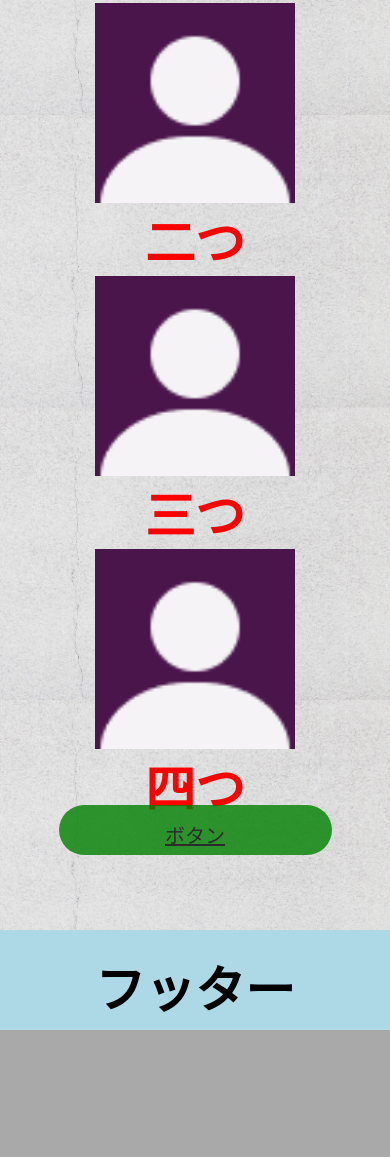
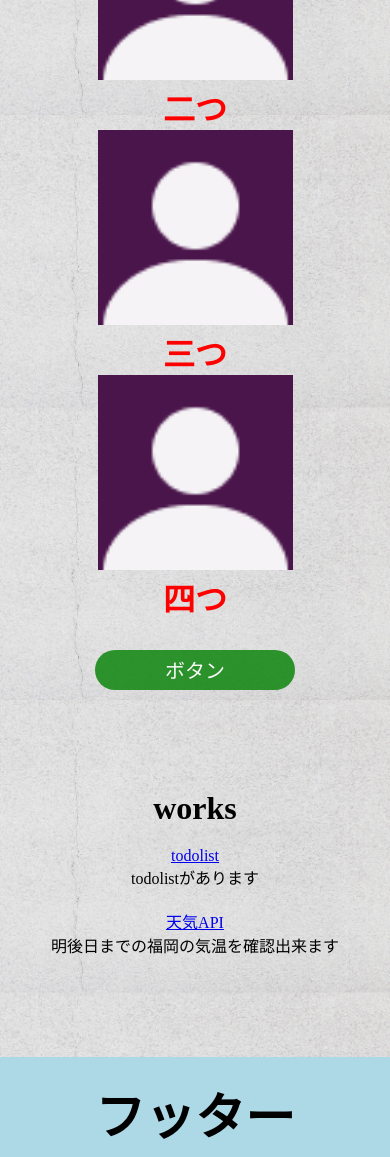
Before and after one commit to yuma6/po, a plain HTML site: page index.html in a window 390 px wide. Shown: the part 470-1627 px from the top of the page. Before the commit the page ends 1500 px from the top, so only its background shows below. Drawn offline with Linux system fonts and the light colour scheme.

Commit message:
works追加

```diff
--- a/index.html
+++ b/index.html
@@ -1,16 +1,3 @@
-
-<!--
-・1ページのサイト
-・自分の名前を入れる
-・1つ以上の画像を使う
-・文字に対して大きさやフォント、色など何らかの変更を加える-->
-<!--
-・ヘッダー、ボディー、フッターという形式で作る
-・背景画像を指定する
-・ボタンを作り外部サイトにリンクさせる
-・ボタンにはhoverやactionなど動きを付け加える
-・ヘッダーを固定する-->
-
 <!DOCTYPE html>
 <html>
 <!--head-->
@@ -23,45 +10,68 @@
 <!--head-->
     <body>
 <!--header-->
-        <header class="b0">
-            <div class="b1">
-                <p class="b2">ヘッダー</p>
+        <div class="he-area"></div>
+        <header>
+            <div class="he-text-float">
+                <p class="he-text">ヘッダー</p>
             </div>
-            <div class="b3">
-                <img class="b6" src="sozai_cman_jp_20210519151659.png">
-                <ul class="b4">
-                    <li class="b5">あれ</li>
-                    <li class="b5">これ</li>
-                    <li class="b5">それ</li>
+            <div>
+                <img class="he-hamburger-img" src="sozai_cman_jp_20210519151659.png">
+                <ul class="he-items">
+                    <li class="he-item">あれ</li>
+                    <li class="he-item">これ</li>
+                    <li class="he-item">それ</li>
                 </ul>
             </div>
         </header>
-<!--header--><!--body-->
-        <div class="a0">
-            <div class="a1">
-                <img class="a2" src="TTCAYTHT2-U01VBK3TBPB-g7e3a29fe7b3-72.png">
-                <h1 class="a3">小林結眞</h1>
+<!--header-->
+<!--body-->
+        <div>
+            <div>
+                <div class="bo-item">
+                    <img class="bo-item-img" src="TTCAYTHT2-U01VBK3TBPB-g7e3a29fe7b3-72.png">
+                    <h1 class="bo-item-text">小林結眞</h1>
+                </div>
+                <div class="bo-item">
+                    <img class="bo-item-img" src="TTCAYTHT2-U01VBK3TBPB-g7e3a29fe7b3-72.png">
+                    <h1 class="bo-item-text">二つ</h1>
+                </div>
+                <div class="bo-item">
+                    <img class="bo-item-img" src="TTCAYTHT2-U01VBK3TBPB-g7e3a29fe7b3-72.png">
+                    <h1 class="bo-item-text">三つ</h1>
+                </div>
+                <div class="bo-item">
+                    <img class="bo-item-img" src="TTCAYTHT2-U01VBK3TBPB-g7e3a29fe7b3-72.png">
+                    <h1 class="bo-item-text">四つ</h1>
+                </div>
+                <div class="clear-float"></div>
             </div>
-            <div class="a1">
-                <img class="a2" src="TTCAYTHT2-U01VBK3TBPB-g7e3a29fe7b3-72.png">
-                <h1 class="a3">二つ</h1>
+            <div class="bo-button-position">
+                <a class="bo-button" href="https://www.google.com/">
+                    <span class="bo-button-text">ボタン</span>
+                </a>
             </div>
-            <div class="a1">
-                <img class="a2" src="TTCAYTHT2-U01VBK3TBPB-g7e3a29fe7b3-72.png">
-                <h1 class="a3">三つ</h1>
+        </div>
+        <div id="works">
+            <h1>
+                <p>works</p>
+            </h1>
+            <div>
+                <div class="work">
+                    <a href="https://yuma6.github.io/todolist_lms/">todolist</a>
+                    <p>todolistがあります</p>
+                </div>
+                <div class="work">
+                    <a href="https://yuma6.github.io/project_exam/">天気API</a>
+                    <p>明後日までの福岡の気温を確認出来ます</p>
+                </div>
             </div>
-            <div class="a1">
-                <img class="a2" src="TTCAYTHT2-U01VBK3TBPB-g7e3a29fe7b3-72.png">
-                <h1 class="a3">四つ</h1>
-            </div>
-            <p class="a4">
-               <a class="a5" href="https://www.google.com/">ボタン</a>
-            </p>
         </div>
-<!--body--><!--footer-->
-        <footer class="c0">
-            <div class="c1">
-                <p class="c2">フッター</p>
+<!--body-->
+<!--footer-->
+        <footer>
+            <div class="fo-bg">
+                <p class="fo-text">フッター</p>
             </div>
         </footer>
 <!--footer-->
--- a/responsive.css
+++ b/responsive.css
@@ -1,36 +1,24 @@
-
-/*・２つのブレイクポイントを設けて、スマートフォン、タブレット、PCの３つのデバイスで表示を変える
-・デバイスの横幅によって、ヘッダーメニューをハンバーガーメニュに切り替える
-・横並びになっている要素の一列に並ベる数をデバイスの横幅によって切り替える*/
-
 @media (max-width:1000px){
-    .a1 {
+    .bo-item {
         width: 50%;
     }
-    .a4 {
-        width: 50%;
-        left: 25%;
-        top: 80%;
+    .bo-button {
+        height: 40px;
+        width: 200px;
     }
-
 }
 @media (max-width: 670px){
-    body {
-        height: 1500px;
-    }
-    .a1 {
+    .bo-item {
         width: 100%;
     }
-    .a4 {
-        width: 70%;
-        left: 15%;
-        top: 85%;
+    .bo-button {
+        height: 40px;
+        width: 200px;
     }
-    .b5 {
+    .he-item {
         display: none;
     }
-    .b6 {
+    .he-humburger-img {
         display: block;
     }
-
 }
--- a/stylesheet.css
+++ b/stylesheet.css
@@ -1,16 +1,3 @@
-
-/*
-・1ページのサイト
-・自分の名前を入れる
-・1つ以上の画像を使う
-・文字に対して大きさやフォント、色など何らかの変更を加える*/
-/*
-・ヘッダー、ボディー、フッターという形式で作る
-・背景画像を指定する
-・ボタンを作り外部サイトにリンクさせる
-・ボタンにはhoverやactionなど動きを付け加える
-・ヘッダーを固定する*/
-
 * {
     margin: 0;
     padding: 0;
@@ -19,7 +6,6 @@ body {
     background-color:darkgray;
     background-image: url(pktexture15361536_TP_V4.jpg);
     background-size: 100%;
-    height: 1000px;
     width: 100%;
     position: absolute;
     margin: 0px;
@@ -27,8 +13,11 @@ body {
 ul {
     list-style: none;
 }
+.clear-float {
+    clear: both;
+}
 /*header*/
-.b0 {
+header {
     background-color: black;
     position: fixed;
     width: 100%;
@@ -36,10 +25,10 @@ ul {
     top: 0px;
     z-index: 10;
 }
-.b1 {
+.he-text-float {
     float: left;
 }
-.b2 {
+.he-text {
     color: white;
     font-weight: bold;
     font-size: 50px;
@@ -49,11 +38,11 @@ ul {
     margin: 0px 0px 0px 30px;
     padding-top: 20px;
 }
-.b4 {
+.he-items {
     float: right;
     margin: 0px;
 }
-.b5 {
+.he-item {
     color: white;
     font-size: 30px;
     font-weight: bold;
@@ -61,78 +50,78 @@ ul {
     float: left;
     margin: 30px 60px 0px 0px;
 }
-.b6 {
+.he-hamburger-img {
     height: 100px;
     float: right;
     display: none;
 }
+.he-area {
+    width: 100%;
+    height: 110px;
+}
 /*header*//*body*/
-.a0 {
-    width: 100%;
-    margin: 200px 0px 0px 0px;
-    font-family: 'Courier New', Courier, monospace;
-    box-sizing: border-box;
-}
-
-.a1 {
+.bo-item {
     float: left;
     margin: auto;
     padding: auto;
     width: 25%;
-}
-.a2 {
-    height: 200px;
-    width: 200px;
-    display: block;
-    margin: auto;
-
-}
-.a3 {
-    color: red;
-    font-size: 50px;
-    display: block;
     text-align: center;
 }
-.a4 {
+.bo-item-img {
+    width: 50%;
+}
+.bo-item-text {
+    color: red;
+}
+.bo-button {
+    display: block;
     background-color: green;
-    height: 50px;
-    width: 20%;
     opacity: 0.8;
     border-radius: 50px;
-    position: absolute;
-    left: 40%;
-    top: 50%;
+    height: 40px;
+    width: 100px;
+    margin: 30px auto;
 }
-.a4:hover {
+.bo-button:hover {
     background-color: green;
     opacity: 1;
 }
-.a4:active {
+.bo-button:active {
     background-color: red;
 }
-.a5 {
+.bo-button-text {
+    display: inline-block;
     font-size: 20px;
-    color: black;
-    border-radius: 50px;
-    display: block;
+    color: white;
+    padding: 5px;
+}
+.bo-button-position {
     text-align: center;
-    padding: 15px;
-
+}
+#works {
+    text-align: center;
+    margin: 100px 0px;
+}
+.work {
+    margin: 20px;
 }
 /*body*//*footer*/
-.c0 {
+footer {
+    position: relative;
+    padding-bottom: 100px;
+}
+.fo-bg {
     background-color: lightblue;
     width: 100%;
     height: 100px;
     position: absolute;
     bottom: 0px;
 }
-.c2 {
+.fo-text {
     color: black;
     font-weight: bold;
     font-size: 50px;
     text-align: center;
-    margin: 0px;
     padding-top: 20px;
 }
 /*footer*/
```
